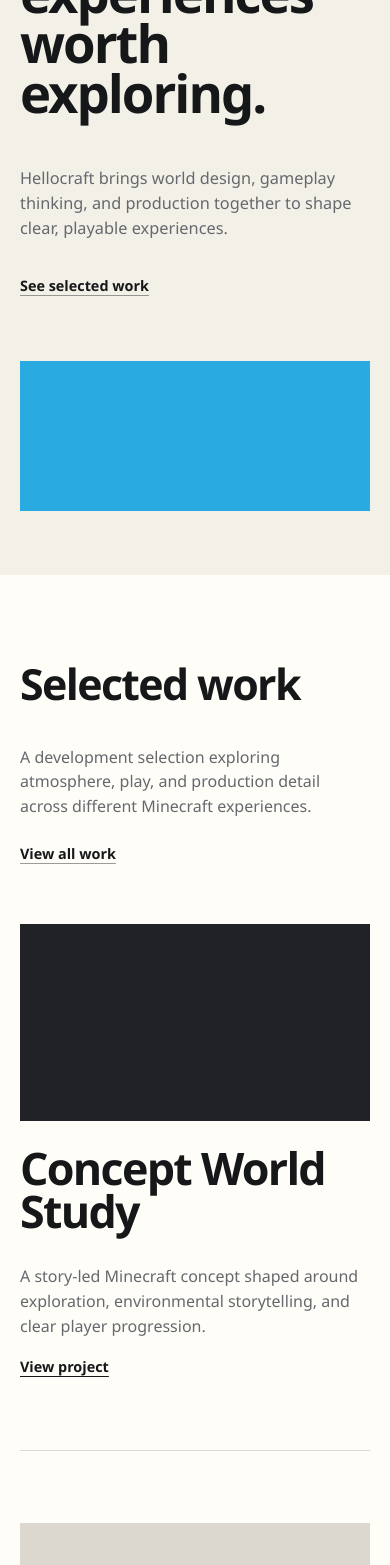
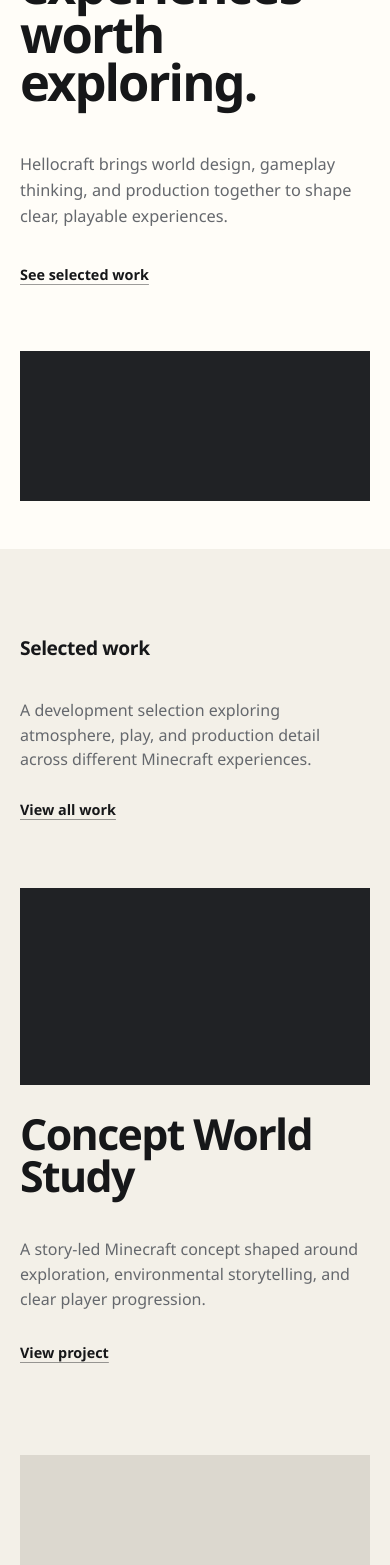
Before and after one commit to halokaryamedia-source/Hellocraft-Studios-Website, a SvelteKit app: page / in a window 390 px wide. Shown: the part 432-1997 px from the top of the page. Built offline with nearby package versions, Linux system fonts and the light colour scheme.

Commit message:
refine(home): align homepage with approved studio references

```diff
--- a/src/routes/+page.svelte
+++ b/src/routes/+page.svelte
@@ -12,19 +12,21 @@
 <main id="main-content">
 	<section class="hero" aria-labelledby="home-title">
 		<div class="shell hero__inner">
-			<div class="hero__grid">
+			<div class="hero__masthead">
 				<div class="hero__heading">
 					<p class="eyebrow">{homeCopy.hero.eyebrow}</p>
 					<h1 id="home-title">{homeCopy.hero.title}</h1>
 				</div>
 
-				<div class="hero__intro">
+				<div class="hero__aside">
 					<p>{homeCopy.hero.body}</p>
 					<a class="text-link" href="/work">{homeCopy.hero.primaryActionLabel}</a>
 				</div>
 			</div>
 
-			<ProjectMediaPlaceholder variant="hero" tone="brand" />
+			<div class="hero__media" aria-hidden="true">
+				<ProjectMediaPlaceholder variant="hero" tone="dark" />
+			</div>
 		</div>
 	</section>
 
@@ -40,30 +42,32 @@
 
 			{#if featuredProjects[0]}
 				{@const project = featuredProjects[0]}
-				<article class="featured-project">
-					<a href={`/work/${project.slug}`}>
+				<article class="lead-project">
+					<a class="project-media-link" href={`/work/${project.slug}`} aria-label={`View ${project.title}`}>
 						<ProjectMediaPlaceholder tone="dark" />
-						<div class="featured-project__caption">
-							<h3>{project.title}</h3>
-							<div class="project-description">
-								<p>{project.summary}</p>
-								<span>View project</span>
-							</div>
+					</a>
+
+					<div class="lead-project__caption">
+						<h3><a href={`/work/${project.slug}`}>{project.title}</a></h3>
+						<div class="project-description">
+							<p>{project.summary}</p>
+							<a class="project-action" href={`/work/${project.slug}`}>View project</a>
 						</div>
-					</a>
+					</div>
 				</article>
 			{/if}
 
 			{#if featuredProjects[1]}
 				{@const project = featuredProjects[1]}
 				<article class="secondary-project">
-					<a href={`/work/${project.slug}`}>
+					<div class="secondary-project__copy">
+						<h3><a href={`/work/${project.slug}`}>{project.title}</a></h3>
+						<p>{project.summary}</p>
+						<a class="project-action" href={`/work/${project.slug}`}>View project</a>
+					</div>
+
+					<a class="project-media-link" href={`/work/${project.slug}`} aria-label={`View ${project.title}`}>
 						<ProjectMediaPlaceholder tone="neutral" />
-						<div class="secondary-project__caption">
-							<h3>{project.title}</h3>
-							<p>{project.summary}</p>
-							<span>View project</span>
-						</div>
 					</a>
 				</article>
 			{/if}
@@ -97,6 +101,7 @@
 				<p class="eyebrow">{homeCopy.contact.eyebrow}</p>
 				<h2 id="home-contact-title">{homeCopy.contact.title}</h2>
 			</div>
+
 			<div class="contact-copy">
 				<p>{homeCopy.contact.body}</p>
 				<a class="text-link" href="/contact">{homeCopy.contact.actionLabel}</a>
@@ -107,18 +112,18 @@
 
 <style>
 	.hero {
-		background: var(--paper);
+		background: var(--surface);
 	}
 
 	.hero__inner {
 		display: grid;
-		gap: clamp(3rem, 6vw, 5rem);
-		padding-block: clamp(5rem, 9vw, 8rem) clamp(4rem, 7vw, 6rem);
+		gap: clamp(3.5rem, 7vw, 6.5rem);
+		padding-block: clamp(4.5rem, 8vw, 7.5rem) clamp(3rem, 5vw, 4.5rem);
 	}
 
-	.hero__grid {
+	.hero__masthead {
 		display: grid;
-		grid-template-columns: minmax(0, 1.35fr) minmax(18rem, 0.65fr);
+		grid-template-columns: minmax(0, 1.45fr) minmax(18rem, 0.55fr);
 		gap: clamp(3rem, 8vw, 8rem);
 		align-items: end;
 	}
@@ -129,239 +134,322 @@
 	}
 
 	.hero h1 {
-		max-width: 13ch;
+		max-width: 12.5ch;
 		margin: 0;
-		font-size: clamp(4rem, 7vw, 7.2rem);
+		font-size: clamp(3.8rem, 6.4vw, 6.35rem);
 		font-weight: 700;
-		line-height: 0.92;
+		line-height: 0.94;
 	}
 
-	.hero__intro {
+	.hero__aside {
 		display: grid;
-		gap: 1.4rem;
+		gap: 1.5rem;
 		align-content: end;
+		justify-items: start;
 		padding-bottom: 0.35rem;
 	}
 
-	.hero__intro p {
-		max-width: 31rem;
+	.hero__aside p {
+		max-width: 30rem;
 		margin: 0;
 		color: var(--text-muted);
-		font-size: clamp(1.02rem, 1.4vw, 1.15rem);
+		font-size: clamp(1.02rem, 1.25vw, 1.12rem);
+		line-height: 1.6;
+	}
+
+	.hero__media {
+		overflow: hidden;
+		background: var(--ink);
 	}
 
 	.work-section {
 		padding-block: clamp(5.5rem, 9vw, 9rem);
-		background: var(--surface);
+		background: var(--paper);
 	}
 
 	.work-heading {
 		display: grid;
-		grid-template-columns: minmax(0, 1.15fr) minmax(18rem, 0.85fr);
+		grid-template-columns: minmax(10rem, 0.55fr) minmax(18rem, 0.45fr);
 		gap: clamp(2.5rem, 8vw, 8rem);
-		align-items: end;
-		margin-bottom: clamp(3rem, 6vw, 5rem);
+		align-items: start;
+		margin-bottom: clamp(3.5rem, 7vw, 6rem);
+	}
+
+	.work-heading h2 {
+		margin: 0;
+		font-size: clamp(1.2rem, 1.8vw, 1.55rem);
+		font-weight: 680;
+		line-height: 1.1;
+		letter-spacing: -0.02em;
 	}
 
 	.work-heading__aside {
 		display: grid;
-		gap: 0.8rem;
+		gap: 1rem;
 		justify-items: start;
 	}
 
 	.work-heading__aside > p {
-		max-width: 31rem;
+		max-width: 32rem;
+		margin: 0;
+		color: var(--text-muted);
+		font-size: clamp(1rem, 1.25vw, 1.1rem);
+	}
+
+	.project-media-link {
+		display: block;
+		text-decoration: none;
+	}
+
+	.lead-project {
+		display: grid;
+		gap: clamp(1.75rem, 3vw, 2.5rem);
+	}
+
+	.lead-project__caption {
+		display: grid;
+		grid-template-columns: minmax(0, 1.2fr) minmax(18rem, 0.8fr);
+		gap: clamp(2.5rem, 7vw, 7rem);
+		align-items: start;
+	}
+
+	.lead-project h3,
+	.secondary-project h3 {
+		margin: 0;
+	}
+
+	.lead-project h3 {
+		max-width: 15ch;
+		font-size: clamp(2.6rem, 4.7vw, 4.6rem);
+		line-height: 0.98;
+	}
+
+	.lead-project h3 a,
+	.secondary-project h3 a {
+		text-decoration: none;
+	}
+
+	.project-description,
+	.secondary-project__copy {
+		display: grid;
+		gap: 1.2rem;
+		align-content: start;
+		justify-items: start;
+	}
+
+	.project-description p,
+	.secondary-project__copy > p {
+		max-width: 32rem;
 		margin: 0;
 		color: var(--text-muted);
 	}
 
-	.work-heading h2 {
-		margin: 0;
-		font-size: clamp(2.8rem, 5vw, 4.8rem);
-		line-height: 0.96;
-	}
-
-	.featured-project a,
-	.secondary-project a {
-		text-decoration: none;
-	}
-
-	.featured-project a {
-		display: grid;
-		gap: 1.65rem;
-	}
-
-	.featured-project {
-		padding-bottom: clamp(4.5rem, 8vw, 7rem);
-	}
-
-	.featured-project__caption {
-		display: grid;
-		grid-template-columns: minmax(0, 1.25fr) minmax(18rem, 0.75fr);
-		gap: clamp(2rem, 7vw, 7rem);
-		align-items: start;
-	}
-
-	.featured-project h3 {
-		max-width: 13ch;
-		margin: 0;
-		font-size: clamp(2.8rem, 5vw, 5rem);
-		line-height: 0.95;
-	}
-
-	.project-description,
-	.secondary-project__caption {
-		display: grid;
-		gap: 1.1rem;
-		align-content: start;
-	}
-
-	.project-description p,
-	.secondary-project__caption p {
-		max-width: 31rem;
-		margin: 0;
-		color: var(--text-muted);
-	}
-
-	.project-description span,
-	.secondary-project__caption span {
+	.project-action {
+		display: inline-flex;
+		align-items: center;
 		width: fit-content;
+		min-height: 2.75rem;
 		font-size: 0.9rem;
 		font-weight: 650;
 		text-decoration: underline;
 		text-decoration-thickness: 1px;
 		text-underline-offset: 0.28em;
+		text-decoration-color: rgb(22 23 25 / 42%);
 	}
 
 	.secondary-project {
-		padding-top: clamp(4.5rem, 8vw, 7rem);
-		border-top: 1px solid var(--border);
-	}
-
-	.secondary-project a {
 		display: grid;
-		grid-template-columns: minmax(0, 1.1fr) minmax(18rem, 0.9fr);
-		gap: clamp(2rem, 7vw, 7rem);
-		align-items: start;
+		grid-template-columns: minmax(18rem, 0.7fr) minmax(0, 1.3fr);
+		gap: clamp(3rem, 8vw, 8rem);
+		align-items: center;
+		padding-top: clamp(5rem, 9vw, 8.5rem);
 	}
 
 	.secondary-project h3 {
 		max-width: 13ch;
-		margin: 0;
-		font-size: clamp(2.1rem, 3.8vw, 3.5rem);
-		line-height: 0.98;
+		font-size: clamp(2.2rem, 3.4vw, 3.35rem);
+		line-height: 1;
 	}
 
 	.studio-section {
-		padding-block: clamp(5.5rem, 9vw, 8.5rem);
-		background: var(--surface-secondary);
+		padding-block: clamp(6rem, 10vw, 10rem);
+		background: var(--ink);
+		color: var(--surface);
 	}
 
 	.studio-grid {
 		display: grid;
-		grid-template-columns: minmax(0, 1.05fr) minmax(18rem, 0.95fr);
-		gap: clamp(3rem, 9vw, 9rem);
+		grid-template-columns: minmax(0, 1.15fr) minmax(18rem, 0.85fr);
+		gap: clamp(4rem, 10vw, 10rem);
 		align-items: start;
 	}
 
 	.studio-heading {
 		display: grid;
-		gap: 1rem;
+		gap: 1.2rem;
+	}
+
+	.studio-heading .eyebrow,
+	.capability-note .eyebrow {
+		color: rgb(255 253 248 / 58%);
 	}
 
 	.studio-heading h2 {
-		max-width: 14ch;
+		max-width: 13.5ch;
 		margin: 0;
-		font-size: clamp(2.8rem, 5vw, 4.8rem);
-		line-height: 0.97;
+		font-size: clamp(3rem, 5.3vw, 5.25rem);
+		font-weight: 680;
+		line-height: 0.98;
 	}
 
 	.studio-copy {
 		display: grid;
-		gap: 2.4rem;
-		padding-top: 0.2rem;
+		gap: clamp(2.5rem, 5vw, 4.5rem);
+		padding-top: 0.4rem;
 	}
 
 	.studio-intro,
-	.capability-note > p:last-child,
-	.contact-copy p {
+	.capability-note > p:last-child {
 		max-width: var(--measure);
 		margin: 0;
-		color: var(--text-muted);
+		color: rgb(255 253 248 / 72%);
+	}
+
+	.studio-intro {
+		font-size: clamp(1.08rem, 1.45vw, 1.25rem);
+		line-height: 1.55;
 	}
 
 	.capability-note {
 		display: grid;
-		gap: 0.75rem;
-		padding-top: 1.5rem;
-		border-top: 1px solid var(--border);
+		gap: 0.9rem;
 	}
 
 	.capability-note h3 {
 		max-width: 18ch;
 		margin: 0;
-		font-size: clamp(1.6rem, 2.6vw, 2.3rem);
-		font-weight: 650;
-		line-height: 1.08;
+		font-size: clamp(1.8rem, 2.8vw, 2.65rem);
+		font-weight: 640;
+		line-height: 1.05;
+	}
+
+	.studio-section .text-link {
+		color: var(--surface);
+		text-decoration-color: rgb(255 253 248 / 38%);
+	}
+
+	.studio-section .text-link:hover,
+	.studio-section .text-link:focus-visible {
+		text-decoration-color: currentColor;
 	}
 
 	.contact-section {
-		padding-block: clamp(5rem, 8vw, 7rem);
-		background: var(--paper);
+		padding-block: clamp(5.5rem, 9vw, 8.5rem);
+		background: var(--surface);
 	}
 
 	.contact-grid {
 		display: grid;
-		grid-template-columns: minmax(0, 1.1fr) minmax(18rem, 0.9fr);
-		gap: clamp(2.5rem, 8vw, 8rem);
+		grid-template-columns: minmax(0, 1.2fr) minmax(18rem, 0.8fr);
+		gap: clamp(3rem, 9vw, 9rem);
 		align-items: end;
-		padding-top: clamp(2rem, 4vw, 3.5rem);
-		border-top: 1px solid var(--border);
 	}
 
 	.contact-heading {
 		display: grid;
-		gap: 0.8rem;
+		gap: 1rem;
 	}
 
 	.contact-heading h2 {
-		max-width: 14ch;
+		max-width: 13ch;
 		margin: 0;
-		font-size: clamp(2.6rem, 4.8vw, 4.4rem);
-		line-height: 0.98;
+		font-size: clamp(2.8rem, 5vw, 4.8rem);
+		font-weight: 680;
+		line-height: 0.99;
 	}
 
 	.contact-copy {
 		display: grid;
-		gap: 1.4rem;
+		gap: 1.5rem;
 		justify-items: start;
 	}
 
+	.contact-copy p {
+		max-width: var(--measure);
+		margin: 0;
+		color: var(--text-muted);
+		font-size: clamp(1rem, 1.25vw, 1.1rem);
+	}
+
+	@media (hover: hover) {
+		.project-media-link {
+			transition: opacity var(--motion-medium) ease-out;
+		}
+
+		.project-media-link:hover {
+			opacity: 0.9;
+		}
+
+		.lead-project h3 a:hover,
+		.secondary-project h3 a:hover {
+			text-decoration: underline;
+			text-decoration-thickness: 1px;
+			text-underline-offset: 0.18em;
+		}
+	}
+
 	@media (max-width: 64rem) {
-		.hero__grid,
+		.hero__masthead,
 		.work-heading,
-		.featured-project__caption,
-		.secondary-project a,
+		.lead-project__caption,
+		.secondary-project,
 		.studio-grid,
 		.contact-grid {
 			grid-template-columns: 1fr;
+		}
+
+		.hero__masthead,
+		.studio-grid {
+			gap: 2.75rem;
+		}
+
+		.hero__aside,
+		.work-heading__aside,
+		.contact-copy {
+			max-width: 38rem;
+		}
+
+		.secondary-project {
+			gap: 2rem;
+		}
+
+		.secondary-project__copy {
+			max-width: 38rem;
+		}
+
+		.secondary-project .project-media-link {
+			grid-row: 1;
 		}
 	}
 
 	@media (max-width: 46rem) {
 		.hero__inner {
-			padding-top: 4rem;
+			gap: 3rem;
+			padding-top: 3.75rem;
 		}
 
 		.hero h1 {
-			font-size: clamp(3.15rem, 13.5vw, 4.7rem);
-			line-height: 0.95;
+			font-size: clamp(3.05rem, 13vw, 4.6rem);
+			line-height: 0.96;
 		}
 
-		.work-heading h2,
+		.lead-project h3 {
+			font-size: clamp(2.45rem, 11vw, 3.6rem);
+		}
+
 		.studio-heading h2,
 		.contact-heading h2 {
-			font-size: clamp(2.4rem, 11vw, 3.5rem);
+			font-size: clamp(2.7rem, 11.5vw, 3.75rem);
 		}
 	}
 </style>
```
